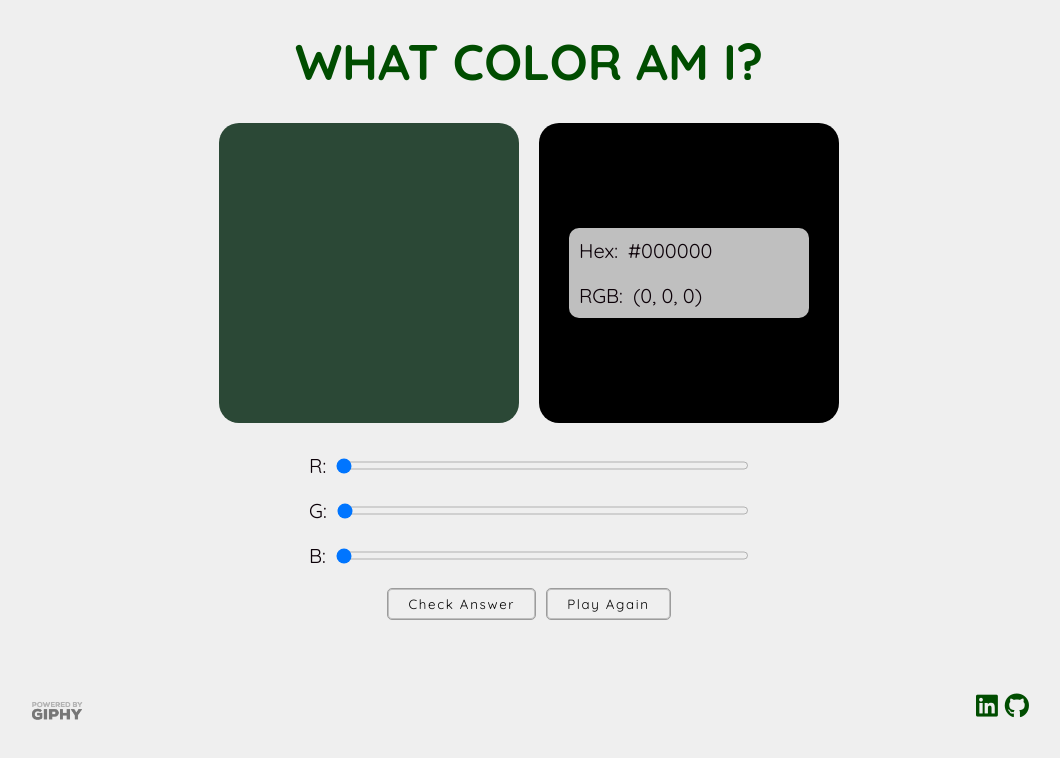
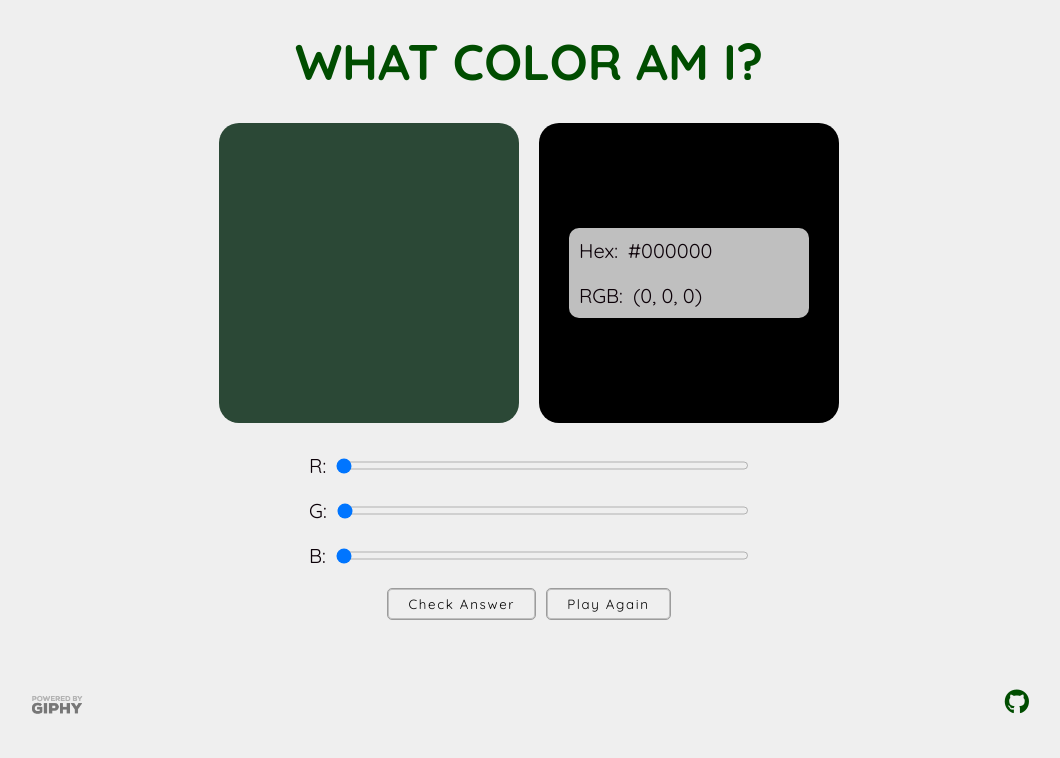
Before and after one commit to jentdev/what-color-am-i-draft, a plain HTML site: page index.html in a window 1280 px wide. Shown: the whole page, without its empty margins (111-1171 px from the left). Drawn offline with Linux system fonts and the light colour scheme; no server answers.

Commit message:
updated link

```diff
--- a/index.html
+++ b/index.html
@@ -90,7 +90,7 @@
             <span class="giphy"><a href="https://giphy.com/" target="_blank"><img src="assets/images/giphy.png"></a></span>
         </div>
         <div>
-            <span><a href="https://www.linkedin.com/in/jennienguyendev/" target="_blank"><i class="fa-brands fa-linkedin"></i></a></span>
+            <!-- <span><a href="https://www.linkedin.com/in/jennienguyendev/" target="_blank"><i class="fa-brands fa-linkedin"></i></a></span> -->
             <span><a href="https://github.com/jennienguyendev" target="_blank"><i class="fa-brands fa-github"></i></a></span>
         </div>
     </footer>
```
